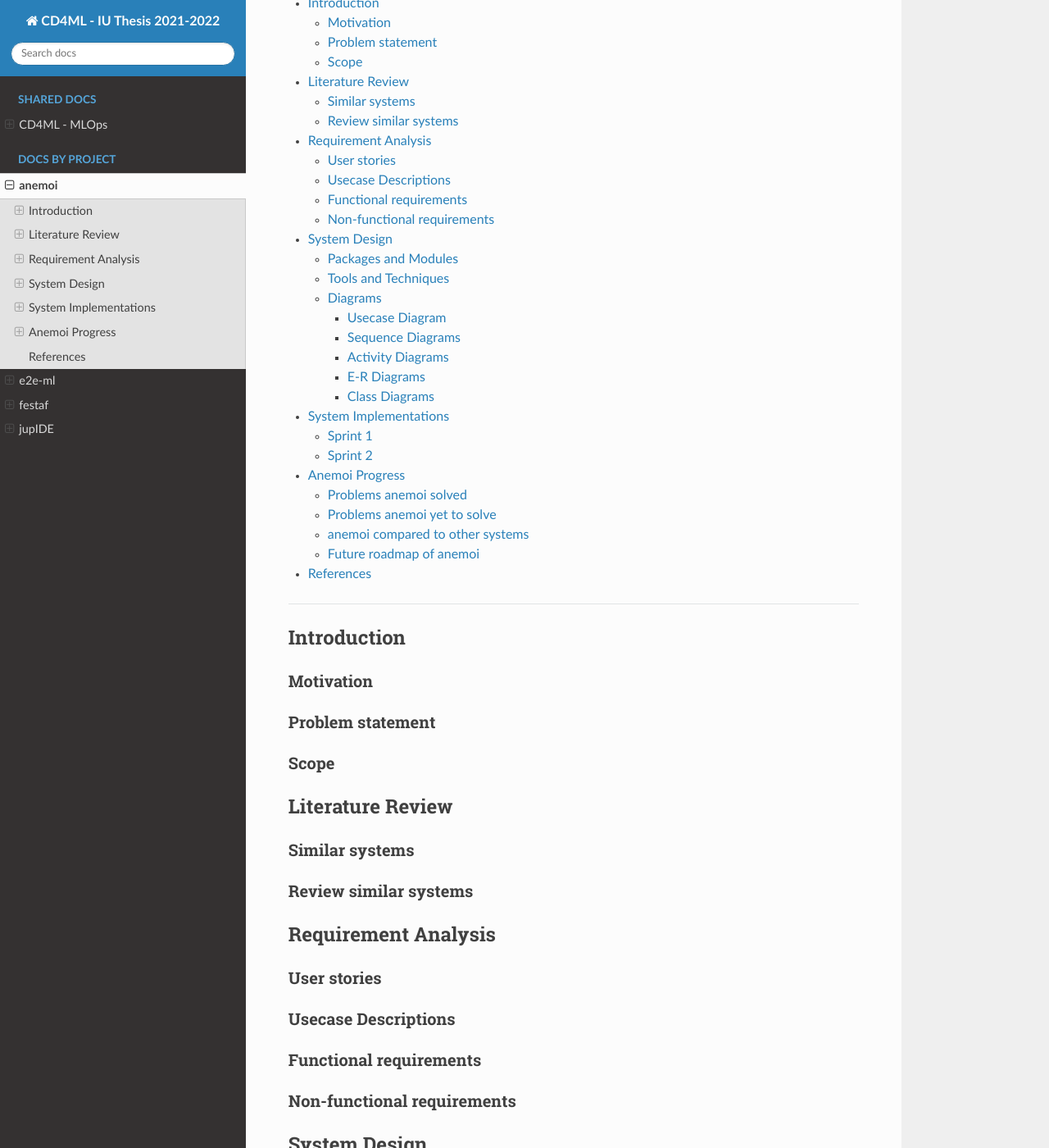
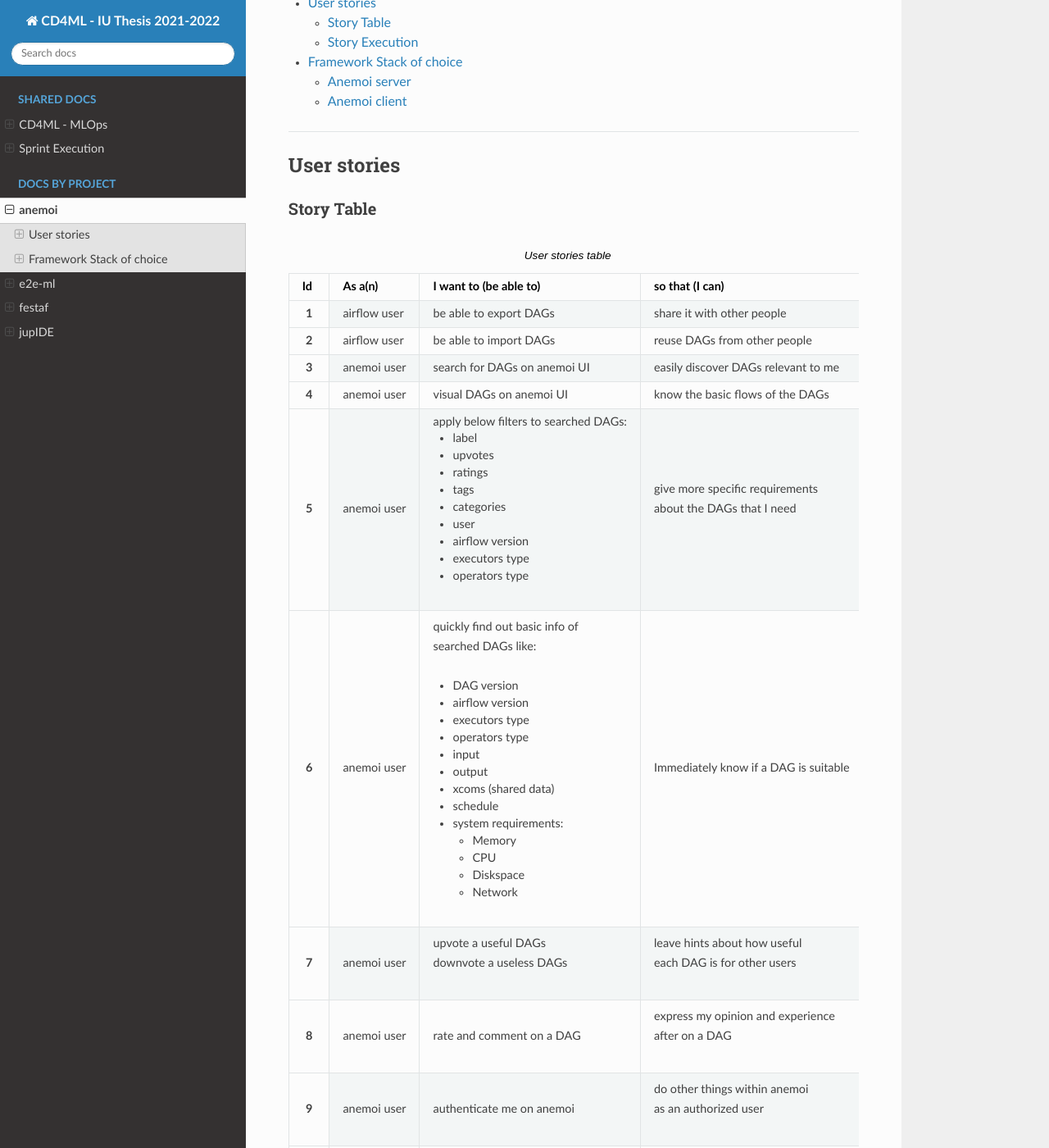
Before and after one commit to tdnguyen6/iu-cd4ml, a Sphinx documentation site: the page built from docs/Projects/anemoi.rst, in a window 1280 px wide and 1400 px high, scrolled down 324 px. Shown: the whole window at 82% size. Built offline with Sphinx 7.4.7 and the Read the Docs theme 2.0.0, drawn with Linux system fonts in a browser that asks for light colours; some of the changed text lies outside the part shown.

Commit message:
added anemoi user stories and story points

```diff
--- a/docs/Projects/anemoi.rst
+++ b/docs/Projects/anemoi.rst
@@ -11,93 +11,313 @@ This page host the documentation for **anemoi** project.
 
 ----------------------------------
 
-Introduction
-============
 
-Motivation
-----------
+User stories
+=============
 
-Problem statement
------------------
+Story Table
+-----------
 
-Scope
------
+.. list-table:: User stories table
+    :widths: 2 8 45 45
+    :header-rows: 1
+    :stub-columns: 1
 
-Literature Review
-======================
+    * - Id
+      - As a(n)
+      - I want to (be able to)
+      - so that (I can)
+    * - 1
+      - airflow user
+      - be able to export DAGs
+      - share it with other people
+    * - 2
+      - airflow user
+      - be able to import DAGs
+      - reuse DAGs from other people
+    * - 3
+      - anemoi user
+      - search for DAGs on anemoi UI
+      - easily discover DAGs relevant to me
+    * - 4
+      - anemoi user
+      - visual DAGs on anemoi UI
+      - know the basic flows of the DAGs
+    * - 5
+      - anemoi user
+      - apply below filters to searched DAGs:
 
-Similar systems
+        * label
+        * upvotes
+        * ratings
+        * tags
+        * categories
+        * user
+        * airflow version
+        * executors type
+        * operators type
+      - | give more specific requirements
+        | about the DAGs that I need
+    * - 6
+      - anemoi user
+      - | quickly find out basic info of
+        | searched DAGs like:
+
+        * DAG version
+        * airflow version
+        * executors type
+        * operators type
+        * input
+        * output
+        * xcoms (shared data)
+        * schedule
+        * system requirements:
+
+          * Memory
+          * CPU
+          * Diskspace
+          * Network
+      - Immediately know if a DAG is suitable
+    * - 7
+      - anemoi user
+      - | upvote a useful DAGs
+        | downvote a useless DAGs
+      - | leave hints about how useful
+        | each DAG is for other users
+    * - 8
+      - anemoi user
+      - rate and comment on a DAG
+      - | express my opinion and experience
+        | after on a DAG
+    * - 9
+      - anemoi user
+      - authenticate me on anemoi
+      - | do other things within anemoi
+        | as an authorized user
+    * - 10
+      - anemoi user
+      - limit the access scope of my DAG
+      - share DAGs only to the people I want
+    * - 11
+      - anemoi user
+      - | update my DAG on anemoi
+        | with newer versions
+      - make sure my DAG has no issue
+    * - 12
+      - anemoi user
+      - fork another user's DAG
+      - | improve other user's DAG
+        | or provide new feature
+        | for that DAG. For example,
+        | provide a different DAG
+        | version that can use another
+        | executor type
+    * - 13
+      - anemoi user
+      - | compare DAGs across
+        | versions and forks
+      - | know which version or fork
+        | of a DAG to choose
+    * - 14
+      - anemoi user
+      - | set parameters on my
+        | exported DAG
+      - | people who import my DAG
+        | can easily customize it
+        | to their needs
+
+Story Execution
 ---------------
 
-Review similar systems
-----------------------
+.. list-table:: Stories execution table
+    :widths: 1 9 10 20 60
+    :header-rows: 1
+    :stub-columns: 1
 
-Requirement Analysis
-====================
+    * - Id
+      - Point(s)
+      - sprint no.
+      - Status
+      - Remark
+    * - 1
+      - 8
+      - TBD
+      - new
+      -
+    * - 2
+      - 8
+      - TBD
+      - new
+      -
+    * - 3
+      - 3
+      - TBD
+      - new
+      -
+    * - 4
+      - 13
+      - TBD
+      - new
+      -
+    * - 5
+      - 3
+      - TBD
+      - new
+      -
+    * - 6
+      - 3
+      - TBD
+      - new
+      -
+    * - 7
+      - 3
+      - TBD
+      - new
+      -
+    * - 8
+      - 3
+      - TBD
+      - new
+      -
+    * - 9
+      - 1
+      - 1
+      - in progress
+      -
+    * - 10
+      - 3
+      - TBD
+      - new
+      -
+    * - 11
+      - 3
+      - TBD
+      - new
+      -
+    * - 12
+      - 5
+      - TBD
+      - new
+      -
+    * - 13
+      - 21
+      - TBD
+      - new
+      -
+    * - 14
+      - 5
+      - TBD
+      - new
+      -
 
-User stories
-------------
+Framework Stack of choice
+===============
 
-Usecase Descriptions
---------------------
+Anemoi server
+-------------
+Web stack:
 
-Functional requirements
------------------------
+* Django
+* Vuejs
+* Tailwindcss
 
-Non-functional requirements
----------------------------
+Anemoi client
+-------------
 
-System Design
-======================
+Tools:
 
-Packages and Modules
---------------------
+* Python
+* Airflow
 
-Tools and Techniques
---------------------
+Direction: develop as an airflow plugin
 
-Diagrams
----------
+.. Introduction
+.. ============
 
-Usecase Diagram
-^^^^^^^^^^^^^^^
+.. Motivation
+.. ----------
 
-Sequence Diagrams
-^^^^^^^^^^^^^^^^^^^^
+.. Problem statement
+.. -----------------
 
-Activity Diagrams
-^^^^^^^^^^^^^^^^^^^^
+.. Scope
+.. -----
 
-E-R Diagrams
-^^^^^^^^^^^^^^^^^^^^
+.. Literature Review
+.. ======================
 
-Class Diagrams
-^^^^^^^^^^^^^^^^^^^
+.. Similar systems
+.. ---------------
+
+.. Review similar systems
+.. ----------------------
+
+.. Requirement Analysis
+.. ====================
+
+.. User stories
+.. ------------
+
+.. Usecase Descriptions
+.. --------------------
+
+.. Functional requirements
+.. -----------------------
+
+.. Non-functional requirements
+.. ---------------------------
+
+.. System Design
+.. ======================
+
+.. Packages and Modules
+.. --------------------
+
+.. Tools and Techniques
+.. --------------------
+
+.. Diagrams
+.. ---------
+
+.. Usecase Diagram
+.. ^^^^^^^^^^^^^^^
+
+.. Sequence Diagrams
+.. ^^^^^^^^^^^^^^^^^^^^
+
+.. Activity Diagrams
+.. ^^^^^^^^^^^^^^^^^^^^
+
+.. E-R Diagrams
+.. ^^^^^^^^^^^^^^^^^^^^
+
+.. Class Diagrams
+.. ^^^^^^^^^^^^^^^^^^^
 
 
-System Implementations
-======================
+.. System Implementations
+.. ======================
 
-Sprint 1
----------
+.. Sprint 1
+.. ---------
 
-Sprint 2
----------
+.. Sprint 2
+.. ---------
 
-Anemoi Progress
-=======================
+.. Anemoi Progress
+.. =======================
 
-Problems anemoi solved
---------------------------
+.. Problems anemoi solved
+.. --------------------------
 
-Problems anemoi yet to solve
---------------------------------
+.. Problems anemoi yet to solve
+.. --------------------------------
 
-anemoi compared to other systems
--------------------------------------
+.. anemoi compared to other systems
+.. -------------------------------------
 
-Future roadmap of anemoi
-----------------------------
+.. Future roadmap of anemoi
+.. ----------------------------
 
-References
-=======================
+.. References
+.. =======================
--- a/docs/index.rst
+++ b/docs/index.rst
@@ -4,6 +4,7 @@
     :maxdepth: 4
 
     readme_link
+    sprint_execution
 
 .. toctree::
     :hidden:
```
Also changed, not shown: docs/sprint_execution.rst (added, +76 -0 lines).
